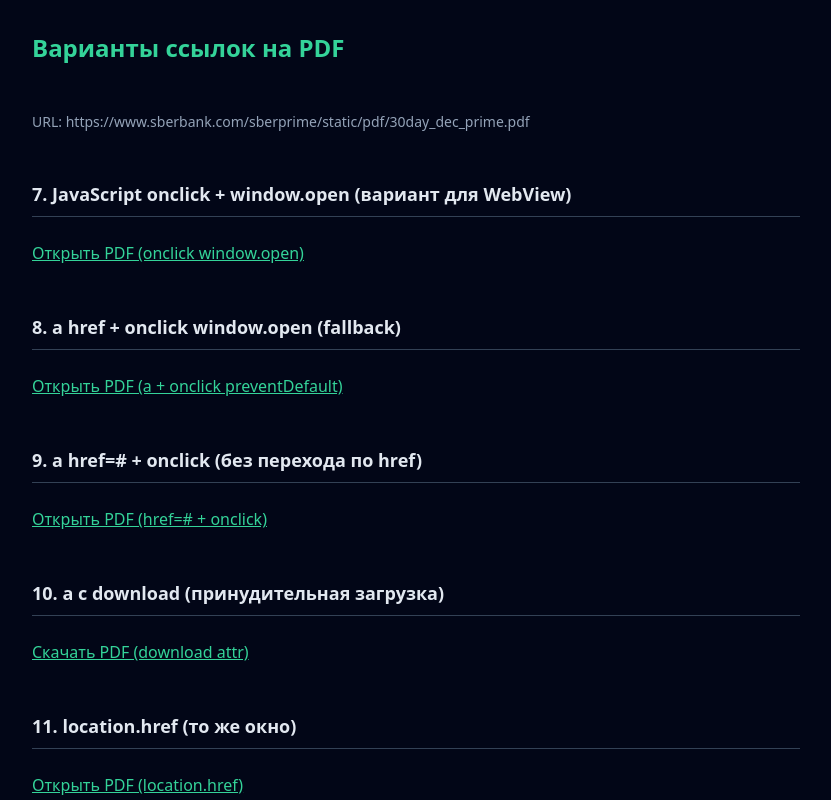
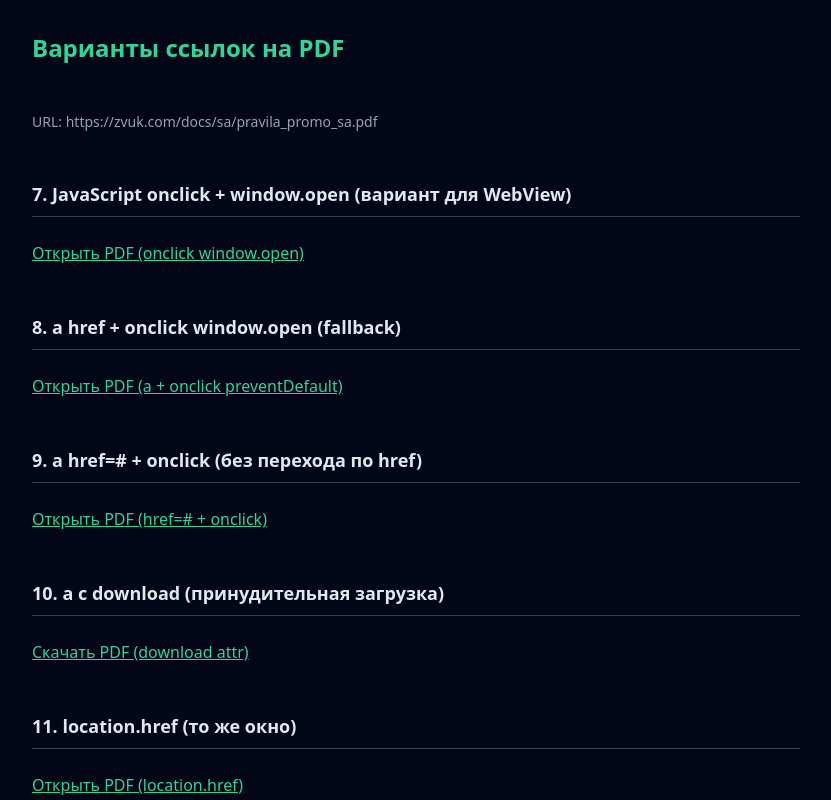
Before and after one commit to 0IceMeat0/TestLinksForMobileApp, a Next.js app: page / in a window 1280 px wide. Shown: the top 800 px of the page, without its empty margins (224-1055 px from the left). Built offline with nearby package versions, Linux system fonts and the light colour scheme.

Commit message:
release 4

```diff
--- a/src/app/page.tsx
+++ b/src/app/page.tsx
@@ -2,10 +2,10 @@
 
 import Link from "next/link";
 
-const PDF_URL = "https://www.sberbank.com/sberprime/static/pdf/30day_dec_prime.pdf";
+const PDF_URL = "https://zvuk.com/docs/sa/pravila_promo_sa.pdf";
 
 // URL для диплинков браузеров (можно подставить любой)
-const BROWSER_DEEP_LINK_URL = "https://yandex.ru";
+const BROWSER_DEEP_LINK_URL = "https://zvuk.com/docs/sa/pravila_promo_sa.pdf";
 
 export default function Home() {
   return (
@@ -68,7 +68,7 @@ export default function Home() {
           </h2>
           <a
             href={PDF_URL}
-            download="30day_dec_prime.pdf"
+            download="pravila_promo_sa.pdf"
             className="block text-emerald-400 hover:text-emerald-300 underline"
           >
             Скачать PDF (download attr)
@@ -238,7 +238,7 @@ export default function Home() {
             22. Android Intent URL
           </h2>
           <a
-            href={`intent://www.sberbank.com/sberprime/static/pdf/30day_dec_prime.pdf#Intent;scheme=https;action=android.intent.action.VIEW;end`}
+            href={`intent://zvuk.com/docs/sa/pravila_promo_sa.pdf#Intent;scheme=https;action=android.intent.action.VIEW;end`}
             className="block text-emerald-400 hover:text-emerald-300 underline"
           >
             Открыть (Intent URL для Android)
```
